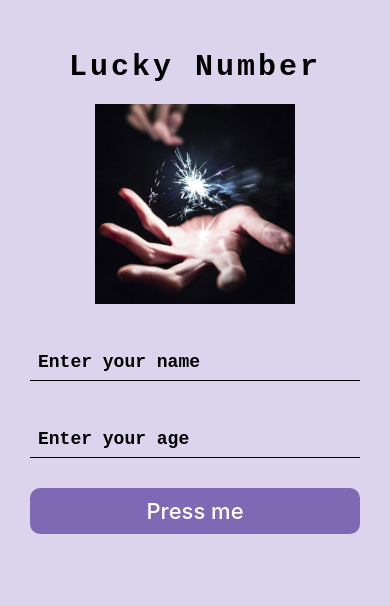
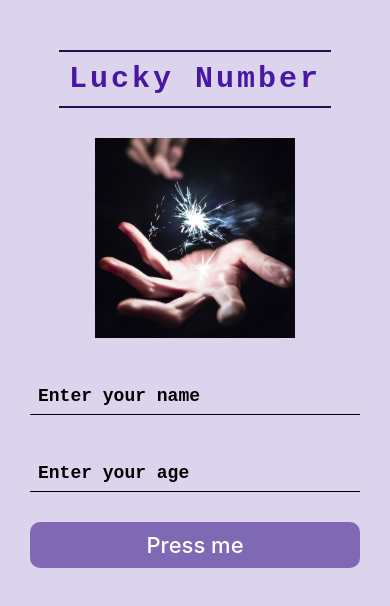
Before and after one commit to zaholy16/LuckyNumber, a React Native app: screen / in a window 390 px wide. Shown: the top 606 px of the page. Built offline with nearby package versions, Linux system fonts and the light colour scheme.

Commit message:
LuckyNumber App

```diff
--- a/App.tsx
+++ b/App.tsx
@@ -1,9 +1,8 @@
+/* eslint-disable prettier/prettier */
 import React, {useState} from 'react';
 import {Alert, Image, ScrollView, StyleSheet, Text, View} from 'react-native';
-
 import GoButton from './src/components/GoButton';
-import InputText from './src/components/InputText/indexText';
-import InputNumeric from './src/components/InputText/indexNumeric';
+import Input from './src/components/InputText/index';
 
 const App = () => {
   const [name, setName] = useState('');
@@ -39,7 +38,6 @@ const App = () => {
             console.log(newAge);
             for (let i = 0; i < 2; i++) {
               var numArray = newAgeArray[i];
-              //console.log(numArray);
               var num = +numArray;
               sum += num;
             }
@@ -57,23 +55,19 @@ const App = () => {
         var ageTwoArray = age.toString();
         for (let i = 0; i < 2; i++) {
           var numArray = ageTwoArray[i];
-          //console.log('* ' + numArray);
           var num = +numArray;
           sum += num;
         }
 
         if (getLength(sum) === 2) {
           do {
-            //console.log('suma: ' + sum);
             var ageTwoArray = sum.toString();
             for (let i = 0; i < 2; i++) {
               var numArray = ageTwoArray[i];
-              //console.log('| ' + numArray);
               var num = +numArray;
               sum2 += num;
             }
             newTwo = sum2;
-            //console.log('new: ' + newTwo);
             sum2 = 0;
           } while (newTwo > 9);
           Alert.alert('Hi ' + name, 'Your lucky number is ' + newTwo, [
@@ -104,13 +98,15 @@ const App = () => {
     <ScrollView style={styles.Body}>
       <View style={styles.Container}>
         <Text style={styles.Text}>Lucky Number</Text>
-        <Image
-          style={styles.Image}
-          source={require('./src/resources/magic.jpg')}
+        <Image style={styles.Image} source={require('./src/resources/magic.jpg')}
         />
         <View>
-          <InputText onChange={valName => setName(valName)} />
-          <InputNumeric onChange={valAge => setAge(valAge)} />
+          <Input
+            onChange={valName => setName(valName)} type="default" placeHolder={'Enter your name'}
+          />
+          <Input
+            onChange={valAge => setAge(valAge)} type="numeric" placeHolder={'Enter your age'}
+          />
           <GoButton onClick={capture} />
         </View>
       </View>
@@ -129,11 +125,16 @@ const styles = StyleSheet.create({
   },
   Text: {
     marginTop: 50,
+    padding: 10,
+    borderBottomWidth: 2,
+    borderTopWidth: 2,
+    marginBottom: 10,
+    borderColor: '#260D55',
     fontSize: 30,
     fontWeight: 'bold',
     fontFamily: 'monospace',
     letterSpacing: 3,
-    color: '#000',
+    color: '#4818A2',
   },
   Image: {
     marginTop: 20,
--- a/src/components/GoButton/index.tsx
+++ b/src/components/GoButton/index.tsx
@@ -3,7 +3,7 @@ import React from 'react';
 import {StyleSheet, Text, TouchableOpacity} from 'react-native';
 
 interface Props {
-  onClick: () => void;
+  onClick: () => void
 }
 
 const Component = (props: Props) => {
--- a/src/components/InputText/indexNumeric.tsx
+++ b/src/components/InputText/index.tsx
@@ -1,19 +1,21 @@
 /* eslint-disable prettier/prettier */
 import React from 'react';
-import {StyleSheet, TextInput} from 'react-native';
+import {KeyboardType, StyleSheet, TextInput} from 'react-native';
 
 interface Props {
-  onChange: () => void;
+  onChange: (valName: any, valAge: any) => void,
+  type: KeyboardType,
+  placeHolder: string,
 }
 
 const Component = (props: Props) => {
-    const {onChange} = props;
+    const {onChange, type, placeHolder} = props;
   return (
     <TextInput
         style={styles.Input}
-        keyboardType="numeric"
-        placeholder="Enter your age"
-        onChangeText={(onChange)} />
+        onChangeText={onChange}
+        keyboardType={type}
+        placeholder={placeHolder} />
   );
 };
 
--- a/src/components/InputText/indexText.tsx
+++ /dev/null
@@ -1,32 +0,0 @@
-/* eslint-disable prettier/prettier */
-import React from 'react';
-import {StyleSheet, TextInput} from 'react-native';
-
-interface Props {
-  onChange: () => void;
-}
-
-const Component = (props: Props) => {
-    const {onChange} = props;
-  return (
-    <TextInput
-        style={styles.Input}
-        placeholder="Enter your name"
-        onChangeText={(onChange)} />
-  );
-};
-
-const styles = StyleSheet.create({
-  Input: {
-    borderBottomWidth: 1,
-    borderColor: '#000',
-    padding: 8,
-    fontSize: 18,
-    fontWeight: 'bold',
-    fontFamily: 'monospace',
-    marginTop: 40,
-    width: 330,
-  },
-});
-
-export default Component;
```
